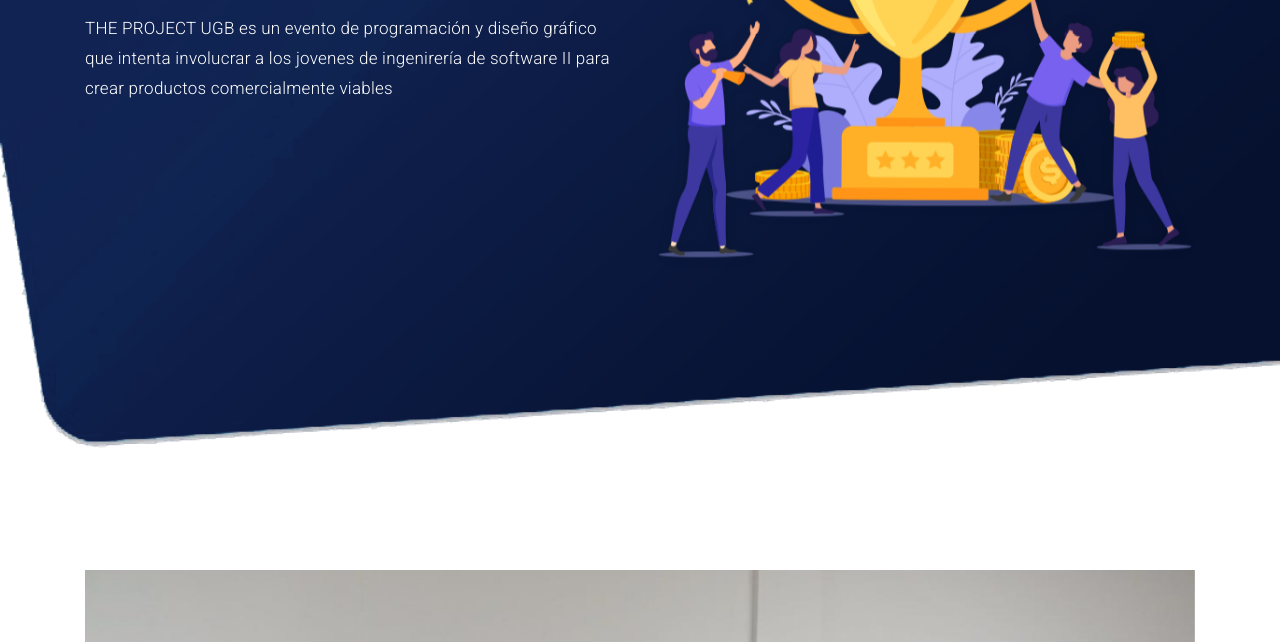
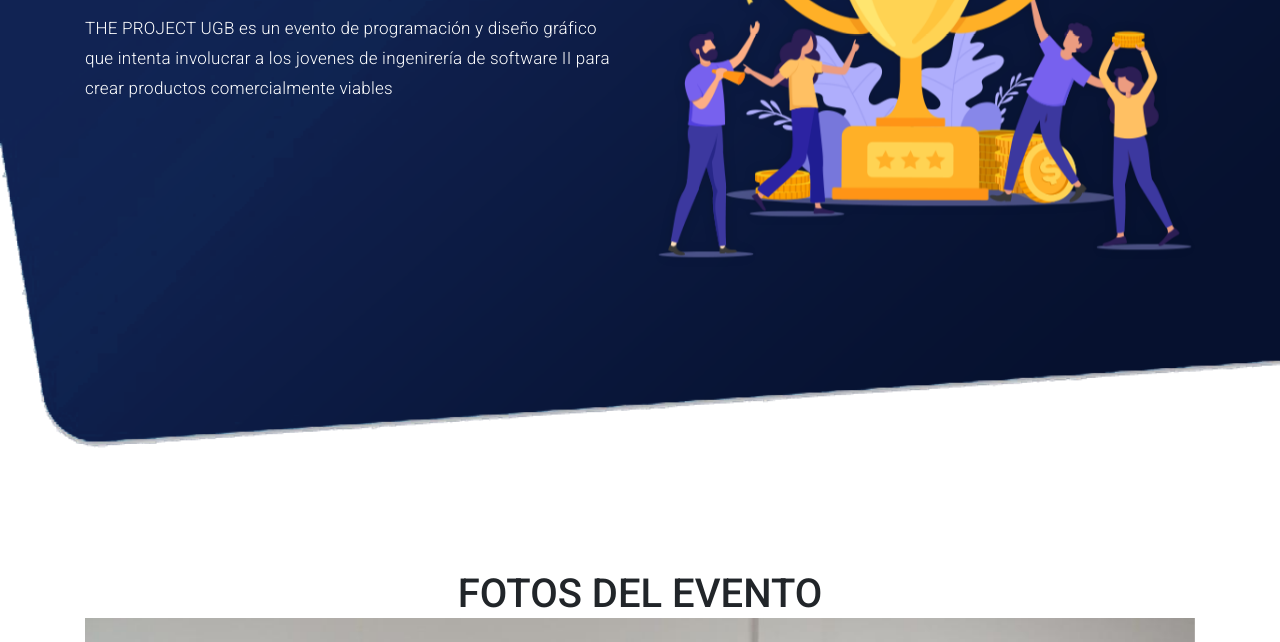
Before and after one commit to Monge1h/u, a plain HTML site: page gallery.html in a window 1280 px wide. Shown: the part 310-952 px from the top of the page. Drawn offline with Linux system fonts and the light colour scheme.

Commit message:
se agrego encabezado

```diff
--- a/gallery.html
+++ b/gallery.html
@@ -102,6 +102,7 @@ https://templatemo.com/tm-537-art-factory
 
     <!-- ***** Features Big Item Start ***** -->
     <section class="section" id="about">
+        <h1 class="text-center">FOTOS DEL EVENTO</h1>
         <div class="container">
             <div id="carouselExampleInterval" class="carousel slide" data-ride="carousel">
                 <div class="carousel-inner">
```
